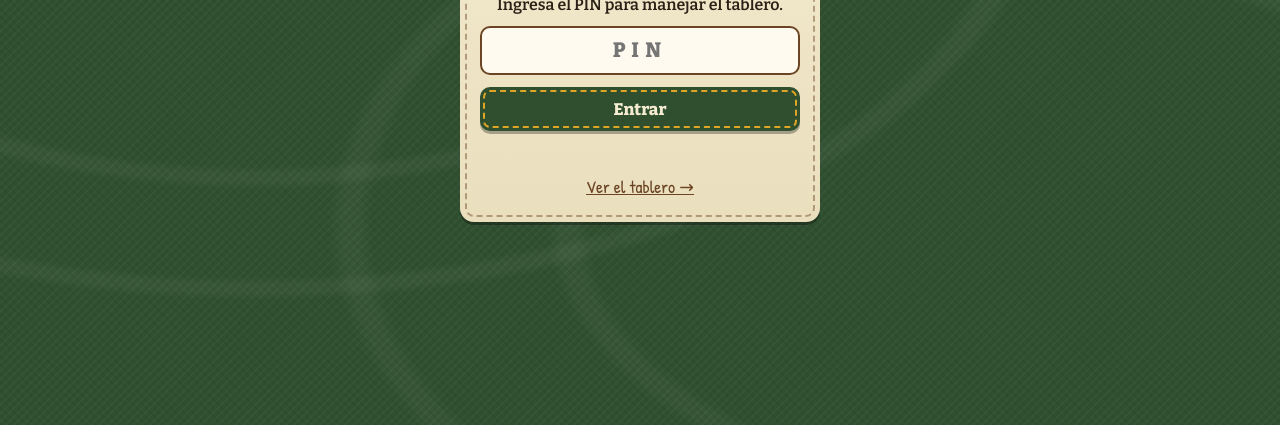
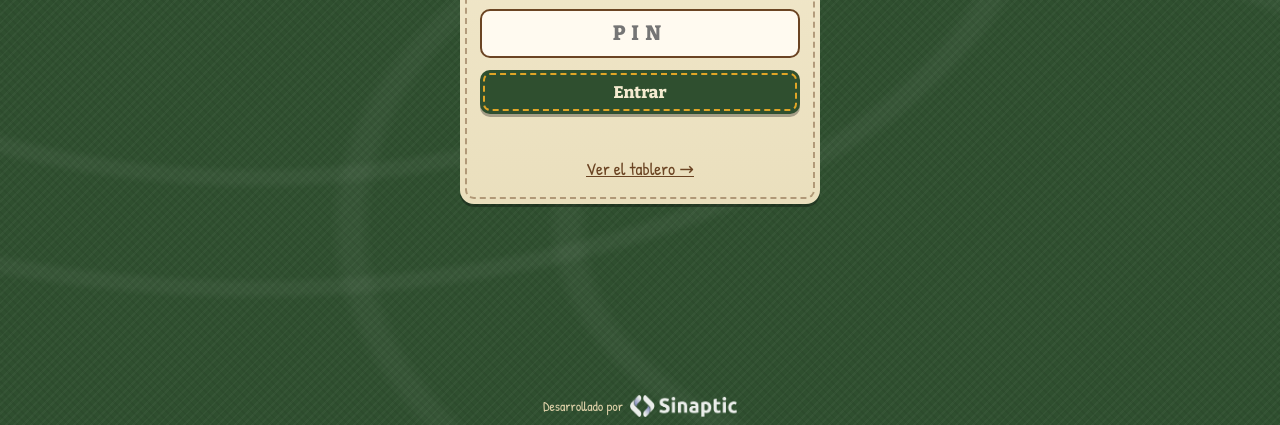
Before and after one commit to mrodriguez13/bingo-scout, a website with bundled scripts: page public/admin.html in a window 1280 px wide. Shown: the part 375-800 px from the top of the page. Built offline with nearby package versions, Linux system fonts and the light colour scheme; no server answers.

Commit message:
Pie de página: desarrollado por Sinaptic
Co-Authored-By: Claude Opus 5.5 <noreply@anthropic.com>

```diff
--- a/public/admin.html
+++ b/public/admin.html
@@ -88,6 +88,11 @@
     </form>
   </dialog>
 
+  <footer class="pie">
+    <span>Desarrollado por</span>
+    <a href="https://sinaptic.ar" target="_blank" rel="noopener"><img src="/img/sinaptic.png" alt="Sinaptic" width="464" height="94"></a>
+  </footer>
+
   <div class="aviso" id="aviso"></div>
   <script type="module" src="/js/admin.js"></script>
 </body>
--- a/public/css/admin.css
+++ b/public/css/admin.css
@@ -83,3 +83,8 @@ dialog::backdrop { background: rgba(20, 30, 20, .7); }
 dialog h2 { font-family: var(--f-titulo); font-weight: 400; font-size: 1.8em; margin: 0 0 6px; color: var(--bosque); }
 dialog p { margin: 0 0 16px; }
 dialog .fila .btn { flex: 1; }
+
+/* El pie siempre visible al final, también en la pantalla de PIN */
+body.admin { display: flex; flex-direction: column; }
+body.admin > #pantalla-panel { flex: 1; }
+body.admin > .ingreso { flex: 1; min-height: 0; }
--- a/public/css/scout.css
+++ b/public/css/scout.css
@@ -139,3 +139,14 @@ button { font: inherit; cursor: pointer; }
 @media (prefers-reduced-motion: reduce) {
   *, *::before, *::after { animation: none !important; transition: none !important; }
 }
+
+/* ---------- Pie de página ---------- */
+.pie {
+  flex: none;
+  display: flex; align-items: center; justify-content: center; gap: .5em;
+  padding: .4em 1em .6em;
+  font-family: var(--f-titulo); font-size: .85em; color: var(--caqui-claro);
+}
+.pie a { display: inline-flex; }
+.pie img { height: 1.6em; width: auto; display: block; opacity: .9; }
+.pie a:hover img { opacity: 1; }
```
Also changed, not shown: public/index.html (+5 -0 lines), public/img/sinaptic.png (added).
